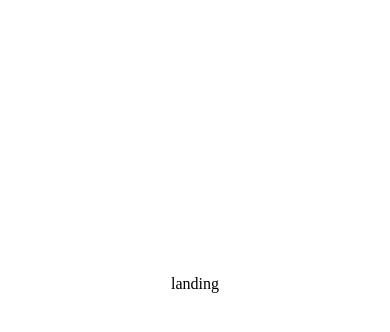
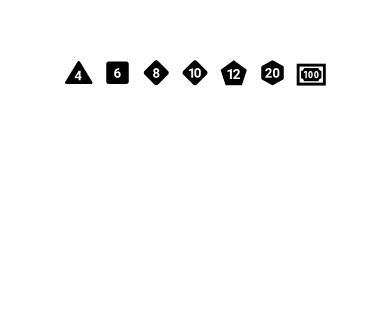
Before and after one commit to JLEWilson/DNDice, a React Native app: screen / in a window 390 px wide. Shown: the part 138-470 px from the top of the page. Built offline with nearby package versions, Linux system fonts and the light colour scheme.

Commit message:
add ability to add dice and remove dice from output, basic styling

```diff
--- a/App/Landing.tsx
+++ b/App/Landing.tsx
@@ -1,5 +1,86 @@
+import { View, Text, Pressable } from "react-native";
 import React from "react";
+import { StyleSheet } from "react-native";
+import dice from "../icons";
 
 export default function Landing() {
-  return <div>landing</div>;
+  const [output, setOutput] = React.useState<React.ReactNode[]>([]);
+
+  const addToOutput = (value: React.ReactNode) => {
+    setOutput((prevOutput) => [...prevOutput, value]);
+  };
+
+  const removeFromOutput = (index: number) => {
+    setOutput((prevOutput) => prevOutput.filter((_, i) => i !== index));
+  };
+
+  return (
+    <View style={styles.container}>
+      <View style={styles.diceContainer}>
+        {Object.entries(dice).map(([key, value]) => (
+          <Pressable
+            key={key}
+            style={({ pressed }) => [
+              {
+                backgroundColor: pressed ? "rgb(210, 230, 255)" : "white",
+              },
+              styles.button,
+            ]}
+            onPress={() => addToOutput(value)}
+          >
+            {value}
+          </Pressable>
+        ))}
+      </View>
+      <View style={styles.outputContainer}>
+        {output.map((item, index) => (
+          <Pressable
+            key={index}
+            style={styles.outputItem}
+            onPress={() => removeFromOutput(index)}
+          >
+            {item}
+          </Pressable>
+        ))}
+      </View>
+    </View>
+  );
 }
+
+const styles = StyleSheet.create({
+  container: {
+    flex: 1,
+    backgroundColor: "#fff",
+    alignItems: "center",
+    justifyContent: "center",
+  },
+  diceContainer: {
+    flex: 1,
+    backgroundColor: "#fff",
+    flexDirection: "row",
+    alignItems: "center",
+    justifyContent: "center",
+  },
+  outputContainer: {
+    flex: 1,
+    flexWrap: "wrap",
+    backgroundColor: "#fff",
+    flexDirection: "row",
+    alignItems: "flex-start",
+    justifyContent: "center",
+  },
+  outputItem: {
+    flex: 1,
+    alignItems: "center",
+    justifyContent: "center",
+    marginHorizontal: 2,
+    padding: 2,
+  },
+  button: {
+    flex: 1,
+    alignItems: "center",
+    justifyContent: "center",
+    marginHorizontal: 2,
+    padding: 2,
+  },
+});
```
